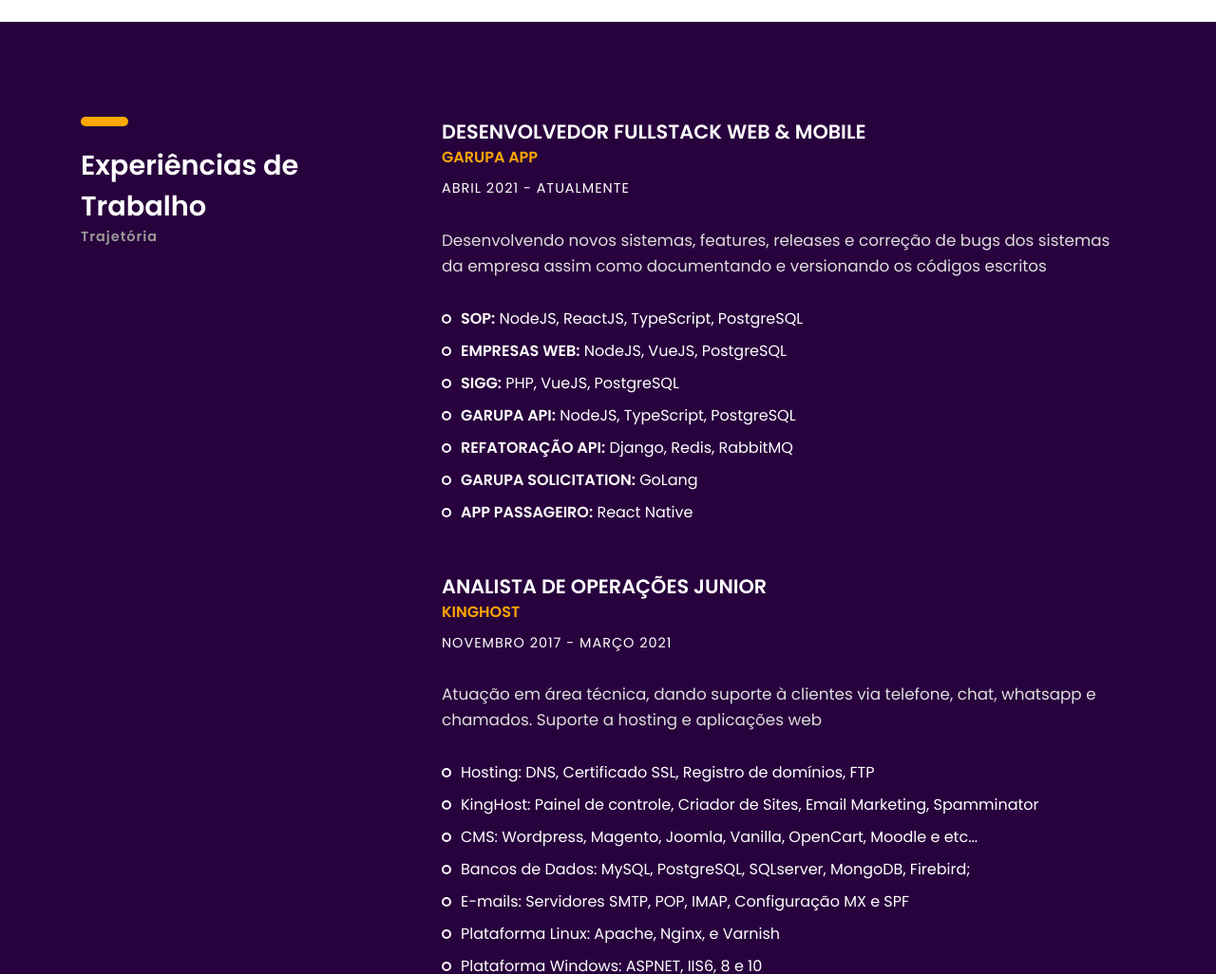
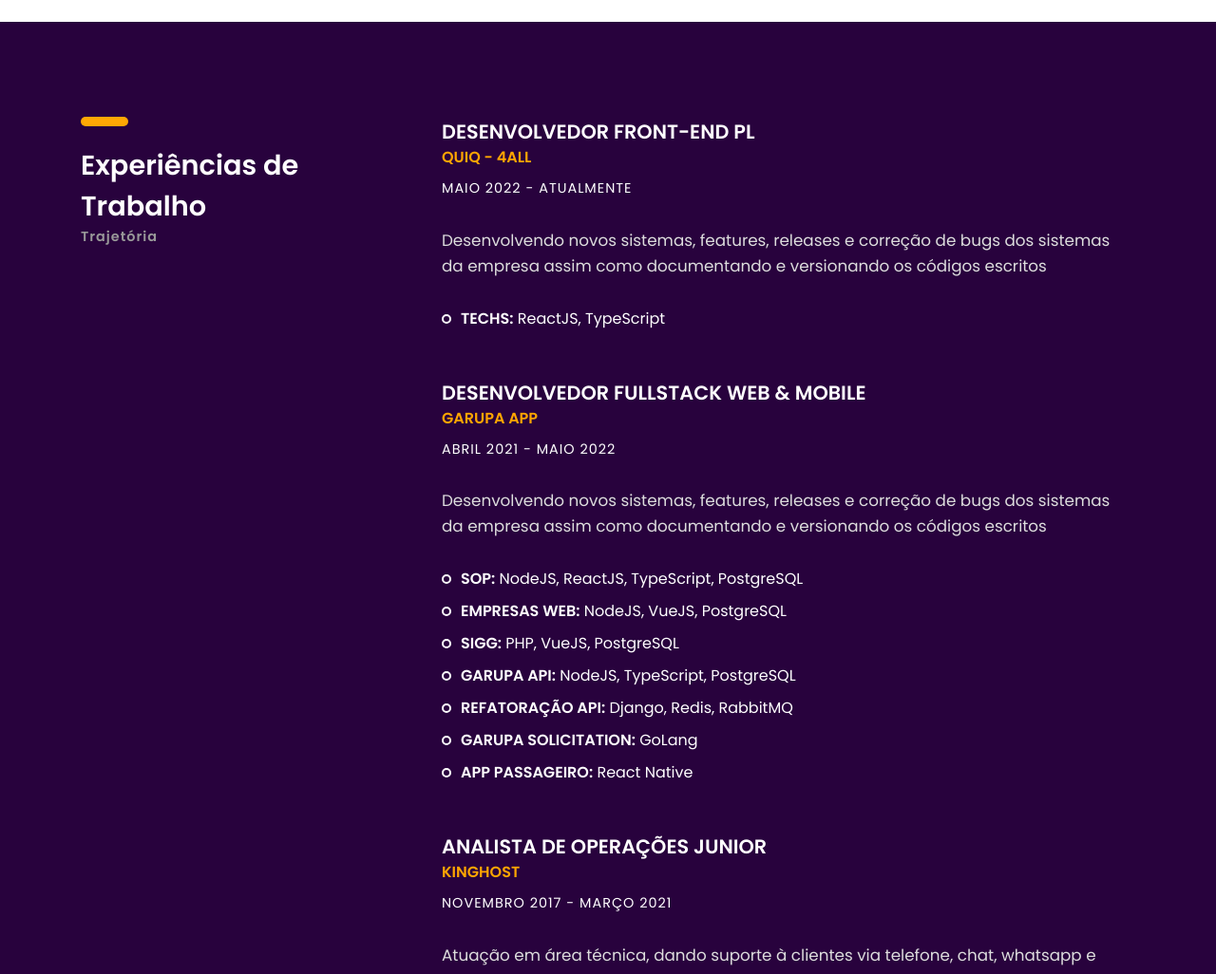
Before and after one commit to vvibrich/vvibrich, a plain HTML site: page index.html in a window 1280 px wide. Shown: the part 920-1946 px from the top of the page at 95% size. Drawn offline with Linux system fonts and the light colour scheme; files whose address does not match are found by name.

Commit message:
atualizacao portifolio

```diff
--- a/index.html
+++ b/index.html
@@ -116,9 +116,20 @@
 				</div><!-- col-sm-4 -->
 				<div class="col-sm-8">
 					<div class="experience margin-b-50">
+						<h4><b>DESENVOLVEDOR FRONT-END PL</b></h4>
+						<h5 class="font-yellow"><b>QUIQ - 4ALL</b></h5>
+						<h6 class="margin-t-10">MAIO 2022 - ATUALMENTE</h6>
+						<p class="font-semi-white margin-tb-30">Desenvolvendo novos sistemas, features, releases e correção de bugs dos sistemas da empresa
+							assim como documentando e versionando os códigos escritos
+						</p>
+						<ul class="list margin-b-30">
+							<li><b>TECHS:</b> ReactJS, TypeScript</li>
+						</ul>
+					</div>
+					<div class="experience margin-b-50">
 						<h4><b>DESENVOLVEDOR FULLSTACK WEB & MOBILE</b></h4>
 						<h5 class="font-yellow"><b>GARUPA APP</b></h5>
-						<h6 class="margin-t-10">ABRIL 2021 - ATUALMENTE</h6>
+						<h6 class="margin-t-10">ABRIL 2021 - MAIO 2022</h6>
 						<p class="font-semi-white margin-tb-30">Desenvolvendo novos sistemas, features, releases e correção de bugs dos sistemas da empresa
 							assim como documentando e versionando os códigos escritos
 						</p>
@@ -132,7 +143,6 @@
 							<li><b>APP PASSAGEIRO:</b> React Native</li>
 						</ul>
 					</div>
-
 					<div class="experience margin-b-50">
 						<h4><b>ANALISTA DE OPERAÇÕES JUNIOR</b></h4>
 						<h5 class="font-yellow"><b>KINGHOST</b></h5>
```
